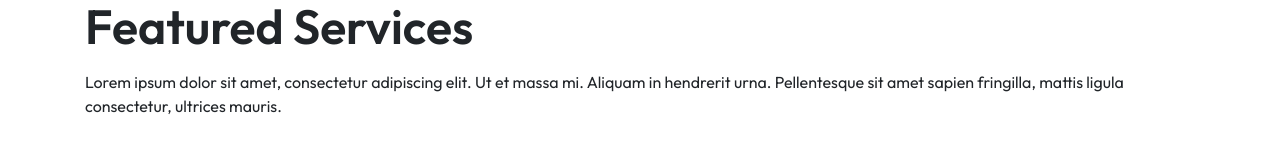
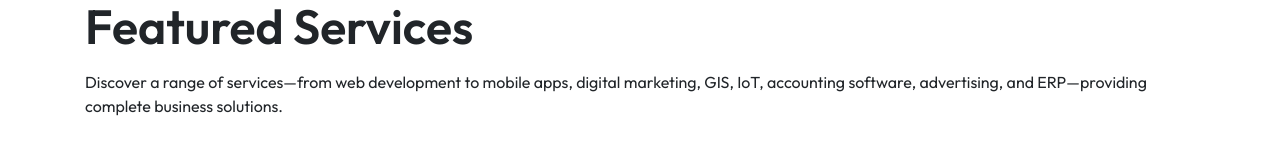
Before and after one commit to Ianphantom/hexavara, a React (Create React App) app: page /services in a window 1280 px wide. Shown: the part 1928-2082 px from the top of the page. Built offline with nearby package versions, Linux system fonts and the light colour scheme.

Commit message:
changes of name, lorem ipsum, and image size reduction

```diff
--- a/src/data/data-services-landing-page.js
+++ b/src/data/data-services-landing-page.js
@@ -17,7 +17,7 @@ export const dataServiceLandingPage = [
       "Geographical Information System",
       "Internet of Things",
       "Enterprise Resource Planning",
-      "Backend Management Services (Accounting, HRD, HSE, etc)",
+      "Backoffice Management Services (Accounting, HRD, HSE, etc)",
     ],
     images: "https://3back.com/app/uploads/2017/07/Team-scaled.jpg",
   },
--- a/src/pages/AboutPages/AboutPagesSectionFive.js
+++ b/src/pages/AboutPages/AboutPagesSectionFive.js
@@ -19,7 +19,7 @@ const AboutPagesSectionFive = () => {
           <img src={founder1} alt='team-profile' />
 
           <div className='information'>
-            <div className='title paragraph-medium regular'>CEO & Founder</div>
+            <div className='title paragraph-medium regular'>Founder & Commissioner</div>
             <div className='name heading-medium'>Ramadhani Tegar Perkasa</div>
           </div>
         </ProfileContainerStyled>
--- a/src/pages/LandingPages/LandingPagesIndex.js
+++ b/src/pages/LandingPages/LandingPagesIndex.js
@@ -1,17 +1,23 @@
-import React from "react";
+import React, {lazy} from "react";
 
 // import component
 import LandingPagesSectionOne from "./LandingPagesSectionOne";
 import LandingPagesSectionTwo from "./LandingPagesSectionTwo";
-import LandingPagesSectionThree from "./LandingPagesSectionThree";
 import LandingPagesSectionFour from "./LandingPagesSectionFour";
 import LandingPagesSectionFive from "./LandingPagesSectionFive";
 import LandingPagesSectionSix from "./LandingPagesSectionSix";
 import HappyClientComponent from "../../components/HappyClientComponent";
 import CTASectionComponent from "../../components/CTASectionComponent";
-import LandingPagesSectionSeven from "./LandingPagesSectionSeven";
 // import LandingPagesSectionEight from "./LandingPagesSectionEight";
 import ScrollTop from "../../components/ScrollTop";
+
+const LandingPagesSectionThree = lazy(() =>
+  import("./LandingPagesSectionThree")
+);
+
+const LandingPagesSectionSeven = lazy(() =>
+  import('./LandingPagesSectionSeven')
+);
 
 const LandingPagesIndex = () => {
   return (
--- a/src/pages/ServicePages/ServicePagesSectionFour.js
+++ b/src/pages/ServicePages/ServicePagesSectionFour.js
@@ -13,9 +13,9 @@ const ServicePagesSectionFour = () => {
       <div className='product-title'>
         <div className='title display-medium'>Featured Services</div>
         <div className='desc paragraph-medium regular'>
-          Lorem ipsum dolor sit amet, consectetur adipiscing elit. Ut et massa
-          mi. Aliquam in hendrerit urna. Pellentesque sit amet sapien fringilla,
-          mattis ligula consectetur, ultrices mauris.
+          Discover a range of services—from web development to mobile apps,
+          digital marketing, GIS, IoT, accounting software, advertising, and
+          ERP—providing complete business solutions.
         </div>
       </div>
       <div className='products-container'>
```
Also changed, not shown: src/assets/images/jumbotron.png.
